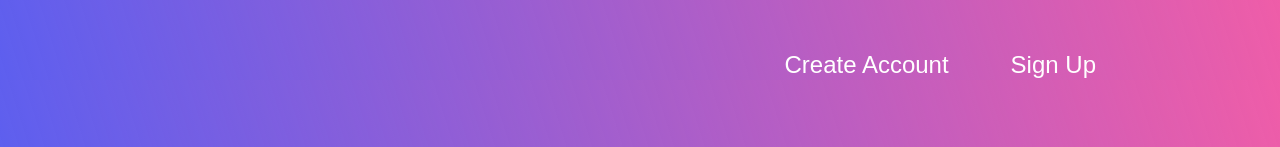
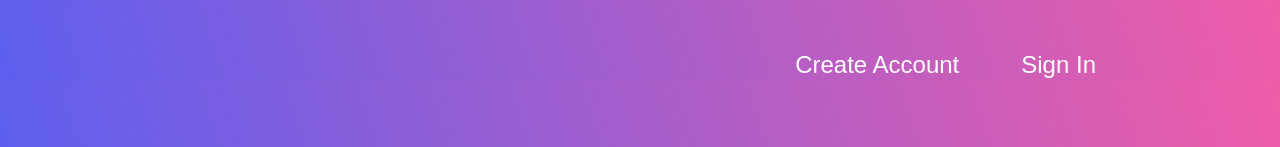
Before and after one commit to AryanChawla1/QWEB, a React (Create React App) app in the folder frontend/: page / in a window 1280 px wide. Shown: the top 147 px of the page. Built offline with nearby package versions, Linux system fonts and the light colour scheme.

Commit message:
Changed to sign-in

```diff
--- a/frontend/src/pages/Splash.js
+++ b/frontend/src/pages/Splash.js
@@ -13,7 +13,7 @@ const Splash = () => {
       <div>
          <div className="navbar">
             <button className="accountStuff">Create Account</button>
-            <button className="accountStuff">Sign Up</button>
+            <button className="accountStuff">Sign In</button>
          </div>
          <div className="titleText">TORUS PUZZLE</div>
          <Link to="/daily">
```
